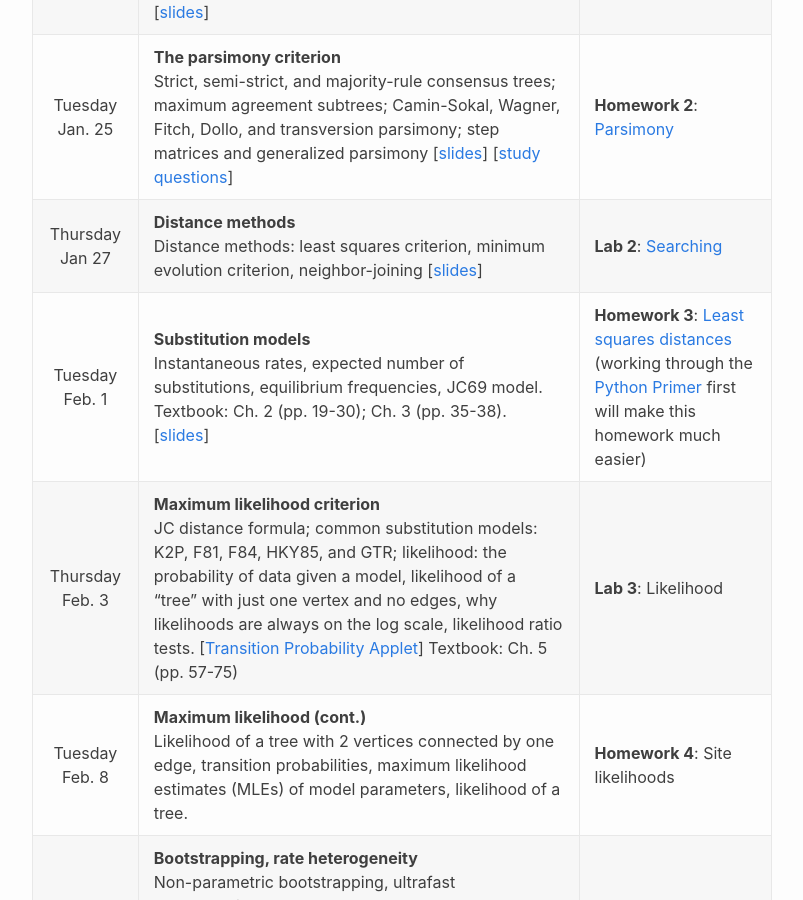
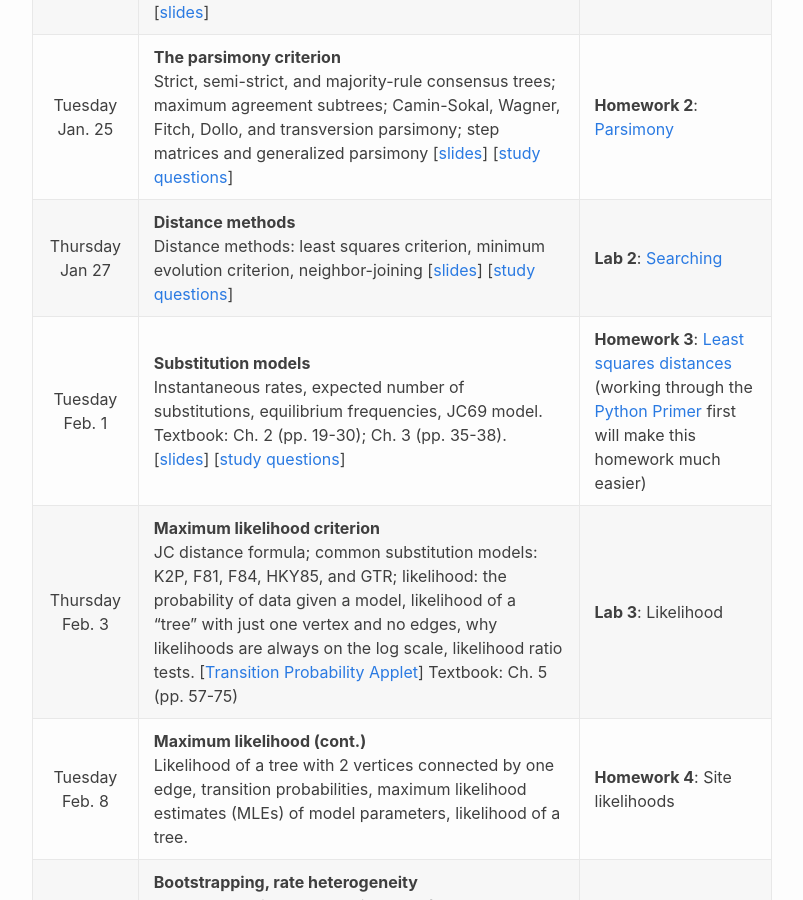
Before and after one commit to plewis/plewis.github.io, a Jekyll site: the page built from phylogenetics/phylogenetics2022.md, in a window 1280 px wide and 900 px high, scrolled down 958 px. Shown: the whole window, without its empty margins (238-1041 px from the left). Built offline with Jekyll 4.4.1, drawn with Linux system fonts in a browser that asks for light colours; emoji names are drawn with the system emoji font.

Commit message:
Added links to Study questions 4 & 5

```diff
--- a/phylogenetics/phylogenetics2022.md
+++ b/phylogenetics/phylogenetics2022.md
@@ -18,8 +18,8 @@ Date        |  Lecture topic  |  Lab/homework
 Tuesday Jan. 18         | **Introduction**<br/>The jargon of phylogenetics (edges, vertices, leaves, degree, split, polytomy, taxon, clade); types of genealogies; rooted vs. unrooted trees; newick descriptions; monophyletic, paraphyletic, and polyphyletic groups [[slides](https://hydrodictyon.eeb.uconn.edu/people/plewis/courses/phylogenetics/lectures/2022/1_Intro.pdf)] | **Homework 1**: [Trees From Splits](https://hydrodictyon.eeb.uconn.edu/people/plewis/courses/phylogenetics/homeworks/2022/hw1_TreeFromSplits.pdf)
 Thursday Jan. 20        | **Optimality criteria, search strategies, consensus trees**<br/>Exhaustive enumeration, branch-and-bound search, algorithmic methods (star decomposition, stepwise addition, NJ), heuristic search strategies (NNI, SPR, TBR), evolutionary algorithms; consensus trees [[slides](https://hydrodictyon.eeb.uconn.edu/people/plewis/courses/phylogenetics/lectures/2022/SearchingConsensus.pdf)] | **Lab 1**: [Using the Xanadu cluster](/xanadu/), [Introduction to PAUP*](/paup/), and [NEXUS file format](/nexus/)
 Tuesday Jan. 25         | **The parsimony criterion**<br/>Strict, semi-strict, and majority-rule consensus trees; maximum agreement subtrees; Camin-Sokal, Wagner, Fitch, Dollo, and transversion parsimony; step matrices and generalized parsimony [[slides](https://hydrodictyon.eeb.uconn.edu/people/plewis/courses/phylogenetics/lectures/2022/Parsimony.pdf)] [[study questions](/study_questions.md#lecture-3---25-jan-2022)] | **Homework 2**: [Parsimony](https://hydrodictyon.eeb.uconn.edu/people/plewis/courses/phylogenetics/homeworks/2022/hw2-parsimony.pdf)
-Thursday Jan 27         | **Distance methods**<br/>Distance methods: least squares criterion, minimum evolution criterion, neighbor-joining [[slides](https://hydrodictyon.eeb.uconn.edu/people/plewis/courses/phylogenetics/lectures/2022/Distances.pdf)]| **Lab 2**: [Searching](/searching/)
-Tuesday Feb. 1          | **Substitution models**<br/>Instantaneous rates, expected number of substitutions, equilibrium frequencies, JC69 model. Textbook: Ch. 2 (pp. 19-30); Ch. 3 (pp. 35-38). [[slides](https://hydrodictyon.eeb.uconn.edu/people/plewis/courses/phylogenetics/lectures/2022/Models.pdf)] | **Homework 3**: [Least squares distances](https://hydrodictyon.eeb.uconn.edu/people/plewis/courses/phylogenetics/homeworks/2022/hw3.pdf) (working through the [Python Primer](/python) first will make this homework much easier)
+Thursday Jan 27         | **Distance methods**<br/>Distance methods: least squares criterion, minimum evolution criterion, neighbor-joining [[slides](https://hydrodictyon.eeb.uconn.edu/people/plewis/courses/phylogenetics/lectures/2022/Distances.pdf)]  [[study questions](/study_questions.md#lecture-4---27-jan-2022)]| **Lab 2**: [Searching](/searching/)
+Tuesday Feb. 1          | **Substitution models**<br/>Instantaneous rates, expected number of substitutions, equilibrium frequencies, JC69 model. Textbook: Ch. 2 (pp. 19-30); Ch. 3 (pp. 35-38). [[slides](https://hydrodictyon.eeb.uconn.edu/people/plewis/courses/phylogenetics/lectures/2022/Models.pdf)]  [[study questions](/study_questions.md#lecture-5---01-feb-2022)]| **Homework 3**: [Least squares distances](https://hydrodictyon.eeb.uconn.edu/people/plewis/courses/phylogenetics/homeworks/2022/hw3.pdf) (working through the [Python Primer](/python) first will make this homework much easier)
 Thursday Feb. 3         | **Maximum likelihood criterion**<br/>JC distance formula; common substitution models: K2P, F81, F84, HKY85, and GTR; likelihood: the probability of data given a model, likelihood of a “tree” with just one vertex and no edges, why likelihoods are always on the log scale, likelihood ratio tests. \[[Transition Probability Applet](/applets/jc-transition-probabilities/)\] Textbook: Ch. 5 (pp. 57-75) | **Lab 3**: Likelihood
 Tuesday Feb. 8         | **Maximum likelihood (cont.)**<br/> Likelihood of a tree with 2 vertices connected by one edge, transition probabilities, maximum likelihood estimates (MLEs) of model parameters, likelihood of a tree. | **Homework 4**: Site likelihoods
 Thursday Feb. 10        | **Bootstrapping, rate heterogeneity**<br/>Non-parametric bootstrapping, ultrafast bootstrapping<br/>**Rate heterogeneity**<br/>Invariable sites model, Discrete gamma model, site-specific rates, mixture models. | **Lab 4**: IQ-TREE tutorial
```
